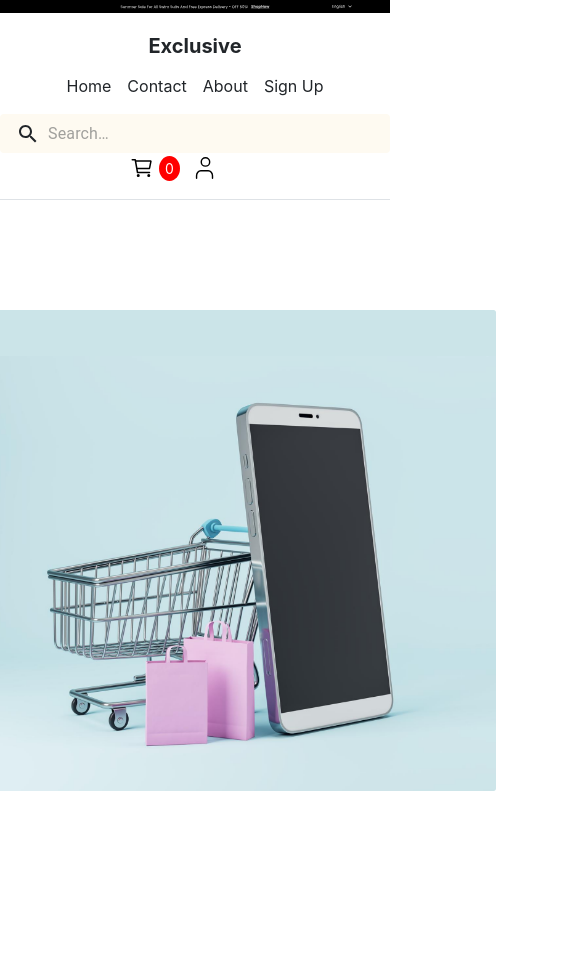
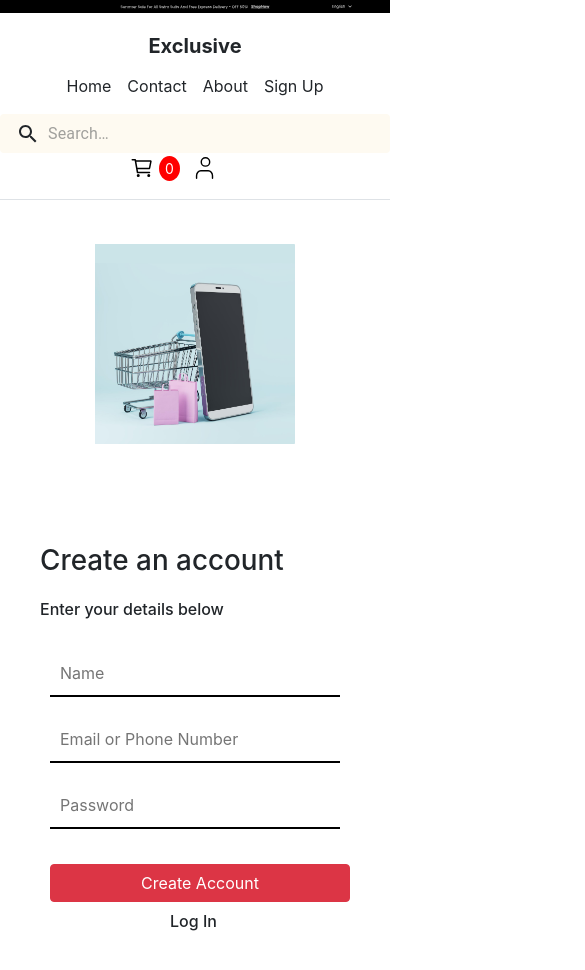
Before and after one commit to SteevenRaj23/EcomMern, a React (Create React App) app in the folder fron/: page /signUp in a window 390 px wide. Shown: the top 970 px of the page, 585 px wide, since content can reach past the window. Before the commit the page ends 896 px from the top, so only its background shows below. Built offline with nearby package versions, Linux system fonts and the light colour scheme; a web font is replaced by a local one.

Commit message:
update api

```diff
--- a/fron/src/Components/About.css
+++ b/fron/src/Components/About.css
@@ -37,6 +37,11 @@
 }
 .Title{
 
+}
+
+
+.formdetails{
+     margin: 100px ;
 }
 
 @media (max-width: 576px) {
@@ -84,5 +89,8 @@
   text-align: center;
 }
 
+.formdetails{
+    margin: 30px ;
+}
 
 }
--- a/fron/src/Components/Cart.jsx
+++ b/fron/src/Components/Cart.jsx
@@ -32,7 +32,7 @@ export default function Cart({ cartvalue, setcartvalue }) {
     try {
       return require(`../Asset/${id}.png`);
     } catch (error) {
-      return "https://via.placeholder.com/40"; // Placeholder image URL
+      return "https://via.placeholder.com/40";
     }
   }, []);
 
@@ -60,13 +60,14 @@ export default function Cart({ cartvalue, setcartvalue }) {
         quantity: quantities[item.productId] || item.quantity
       }));
 
+      console.log(updatedItems)
       const response = await axios.post(`https://ecom-mern-seven.vercel.app/updateCart/${userId}`, {
         cartItems: updatedItems
       });
 
       console.log("Cart updated successfully:", response.data);
 
-      // Refetch cart data after update
+
       const refetchedData = await axios.get(`https://ecom-mern-seven.vercel.app/cartProduct/${userId}`);
       setCartItems(refetchedData.data);
 
@@ -80,7 +81,6 @@ export default function Cart({ cartvalue, setcartvalue }) {
       const result = await axios.delete(`https://ecom-mern-seven.vercel.app/delete/${userId}/${id}`);
       console.log(result);
 
-      // Refetch cart data after deletion
       const updatedData = await axios.get(`https://ecom-mern-seven.vercel.app/cartProduct/${userId}`);
       setCartItems(updatedData.data);
       setcartvalue(updatedData.data.length);
--- /dev/null
+++ b/fron/src/Components/Signup.css
@@ -0,0 +1,27 @@
+.box{
+     margin-top: 50px;
+     margin-bottom: 50px;
+     display: flex;
+}
+
+ .Image{
+    height: 481px;
+     width: 605px;
+     margin-top: 60px;
+    }
+
+@media (max-width: 576px) {
+    .box{
+        margin-top: 0px;
+        margin-bottom: 0px;
+        display: flex;
+        align-items: center;
+        justify-content: center;
+        flex-direction: column;
+   }
+   .Image{
+    height: 200px;
+     width: 200px;
+     margin-top: 20px;
+    }
+}
--- a/fron/src/Components/Signup.jsx
+++ b/fron/src/Components/Signup.jsx
@@ -2,7 +2,7 @@ import React from "react";
 import { useState } from "react";
 import axios from "axios";
 import {useNavigate} from "react-router-dom"
-
+import './Signup.css'
 
 export default function Signup() {
     const[User,setUser]=useState([]);
@@ -25,11 +25,11 @@ export default function Signup() {
 
   return (
     <>
-      <div style={{ marginTop: "50px", marginBottom: "50px", display: "flex" }}>
+      <div className="box" >
         <img
           src="image.png"
           alt="logo"
-          style={{ height: "481px", width: "605px",marginTop: "60px" }}
+          className="Image"
         ></img>
         <div style={{ margin: "100px" }}>
           <h1 style={{marginBottom:"20px"}}>Create an account</h1>
```
Also changed, not shown: 1 other file (tests, documents, lock files or other folders).
